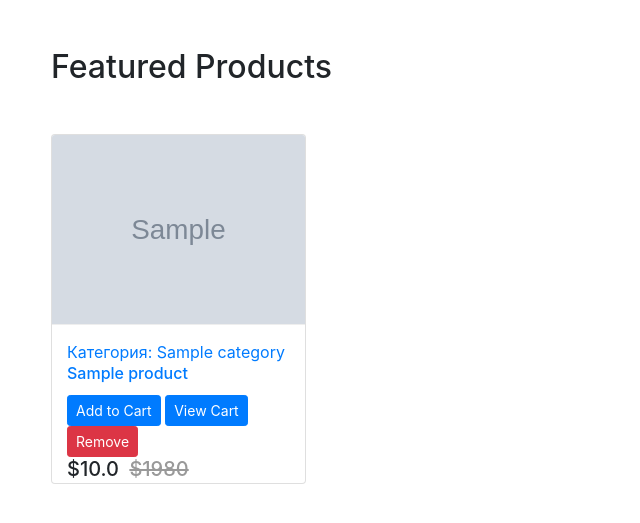
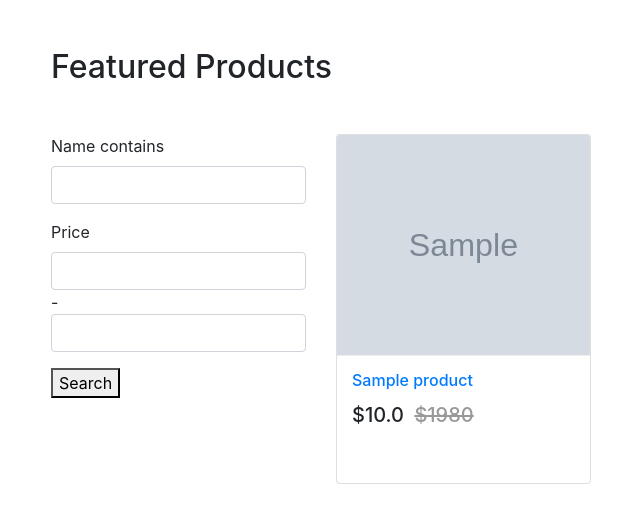
Before and after one commit to OsotskiyD/Project_ecommerce, a Django app: page / in a window 1280 px wide. Shown: the part 56-579 px from the top of the page, without its empty margins (34-674 px from the left). Run offline with Django 3.2, Linux system fonts and the light colour scheme; tables that the repository leaves empty hold one stand-in row (values such as "Sample post"); grey boxes marked "Sample" are stand-in pictures; some libraries are stand-ins or nearby versions.

Commit message:
update commit

```diff
--- a/cart/models.py
+++ b/cart/models.py
@@ -12,6 +12,7 @@ class Cart(models.Model):
     user = models.ForeignKey(User, on_delete=models.CASCADE)
     item = models.ForeignKey(Product, on_delete=models.CASCADE)
     quantity = models.IntegerField(default=1)
+    purchased = models.BooleanField(default=False)
     created = models.DateTimeField(auto_now_add=True)
 
     def __str__(self):
--- a/cart/views.py
+++ b/cart/views.py
@@ -10,7 +10,8 @@ def add_to_cart(request, slug):
     item = get_object_or_404(Product, slug=slug)
     order_item, created = Cart.objects.get_or_create(
         item=item,
-        user=request.user
+        user=request.user,
+        purchased=False
     )
     order_qs = Order.objects.filter(user=request.user, ordered=False)
     if order_qs.exists():
--- a/products/filter.py
+++ b/products/filter.py
@@ -1,10 +1,12 @@
 import django_filters
 from .models import Product
+from django_filters.filters import RangeFilter
 
 
 class ProductFilter(django_filters.FilterSet):
-    name = django_filters.CharFilter(lookup_expr='iexact')
+    name = django_filters.CharFilter(lookup_expr='icontains')
+    price = RangeFilter()
 
     class Meta:
         model = Product
-        fields = ['price', 'name']
+        fields = ['name', 'price']
--- a/products/templates/products/home.html
+++ b/products/templates/products/home.html
@@ -1,35 +1,44 @@
 {% extends 'products/base.html' %}
-
-
+{% load crispy_forms_tags %}
 {% block content %}
-
 <div class="container my-5">
    <h2 class="my-5">Featured Products</h2>
    <div class="row">
-      {% for product in object_list %}
-		  <div class="col-md-6 col-sm-12 col-lg-3">
+      <div class="col-md-3">
+         <form method="get">
+            {{ filter.form| crispy }}
+            <button type="submit">Search</button>
+         </form>
+      </div>
+      <div class="col-md-9">
+         <div class="row">
+            {% for product in filter.qs %}
+            <div class="col-md-6 col-sm-12 col-lg-4">
                <figure class="card card-product">
                   <div class="img-wrap">
                      <img src="media/{{ product.mainimage }}" style="width: 100%; height: 300px;">
                   </div>
                   <figcaption class="info-wrap">
-					<h7 class="title text-dots"><a Категория href="{{ product.get_absolute_url }}"> Категория: {{ product.category }}</a></h7>
                      <h6 class="title text-dots"><a href="{{ product.get_absolute_url }}">{{ product.name }}</a></h6>
-
                      <div class="action-wrap">
-						<a href="cart/{{ product.slug }}" class="btn btn-primary btn-sm"> Add to Cart </a>
-						<a href="cart/" class="btn btn-primary btn-sm"> View Cart </a>
-						<a href="remove/{{ product.slug }}" class="btn btn-danger btn-sm"> Remove </a>
-						<price-wrap./>
+                        <!-- <a href="cart/{{ product.slug }}" class="btn btn-primary btn-sm"> Add to Cart </a>
+                           <a href="cart/" class="btn btn-primary btn-sm"> View Cart </a> -->
+                        <!--             <a href="remove/{{ product.slug }}" class="btn btn-danger btn-sm"> Remove</a>
+                           -->						<!-- price-wrap.// -->
                         <div class="price-wrap h5">
                            <span class="price-new">${{product.price}}</span>
                            <del class="price-old">$1980</del>
                         </div>
-					</div> <!-- action-wrap -->
+                     </div>
+                     <!-- action-wrap -->
                   </figcaption>
-			</figure> <!-- card // -->
-		</div> <!-- col // -->
+               </figure>
+               <!-- card // -->
+            </div>
+            <!-- col // -->
             {% endfor %}
          </div>
       </div>
+   </div>
+</div>
 {% endblock %}
--- a/products/urls.py
+++ b/products/urls.py
@@ -1,6 +1,6 @@
 from django.urls import path
 from cart.views import add_to_cart, remove_from_cart, CartView, decreaseCart
-from .views import Home, ProductDetail, get_context_data
+from .views import Home, ProductDetail
 
 app_name = 'mainapp'
 
@@ -11,5 +11,4 @@ urlpatterns = [
     path('cart/<slug>', add_to_cart, name='cart'),
     path('decrease-cart/<slug>', decreaseCart, name='decrease-cart'),
     path('remove/<slug>', remove_from_cart, name='remove-cart'),
-    path('filter/', get_context_data, name='filter'),
 ]
--- a/products/views.py
+++ b/products/views.py
@@ -12,17 +12,17 @@ class Home(ListView):
     model = Product
     template_name = 'products/home.html'
 
+    def get_context_data(self, **kwargs):
+        context = super().get_context_data(**kwargs)
+        context['filter'] = ProductFilter(self.request.GET, queryset=self.get_queryset())
+        return context
 
-def get_context_data(request):
-    # context = super().get_context_data(**kwargs)
-    filter = ProductFilter(request.GET, queryset=Product.objects.all())
-    return render(request, 'products/filter.html', {'filter': filter})
+
+# def get_context_data(request):
+#     # context = super().get_context_data(**kwargs)
+#     filter = ProductFilter(request.GET, queryset=Product.objects.all())
+#     return render(request, 'products/filter.html', {'filter': filter})
 
 
 class ProductDetail(LoginRequiredMixin, DetailView):
     model = Product
-
-
-# def product_list(request):
-#     filter = ProductFilter(request.GET, queryset=Product.objects.all())
-#     return render(request, 'products/filter.html', {'filter': filter})
```
Also changed, not shown: cart/migrations/0002_cart_purchased.py (added). Lines whose indentation alone changed are shown as unchanged.
